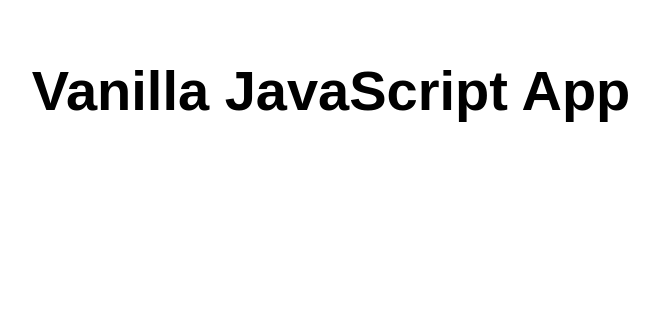
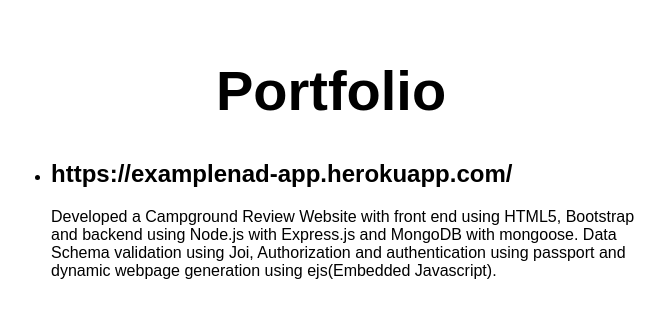
Before and after one commit to nadiyaali/simple-static-web-app, a website: page src/index.html in a window 1280 px wide. Shown: the whole page, without its empty margins (309-974 px from the left). Drawn offline with Linux system fonts and the light colour scheme.

Commit message:
Added campground website project

```diff
--- a/src/index.html
+++ b/src/index.html
@@ -5,12 +5,20 @@
   <meta charset="UTF-8">
   <meta name="viewport" content="width=device-width, initial-scale=1.0">
   <link rel="stylesheet" href="styles.css">
-  <title>Vanilla JavaScript App</title>
+  <title>Portfolio</title>
 </head>
 
 <body>
   <main>
-    <h1>Vanilla JavaScript App</h1>
+    <h1>Portfolio</h1>
+    <ul>
+      <li>
+        <h2>https://examplenad-app.herokuapp.com/</h2>
+        <p>Developed a Campground Review Website with front end using HTML5, Bootstrap and backend using Node.js with Express.js and MongoDB with mongoose. Data Schema validation using Joi, Authorization and authentication using passport and dynamic webpage generation using ejs(Embedded Javascript).</p>
+      </li>
+    </ul>
+
+
   </main>
 </body>
 
```
